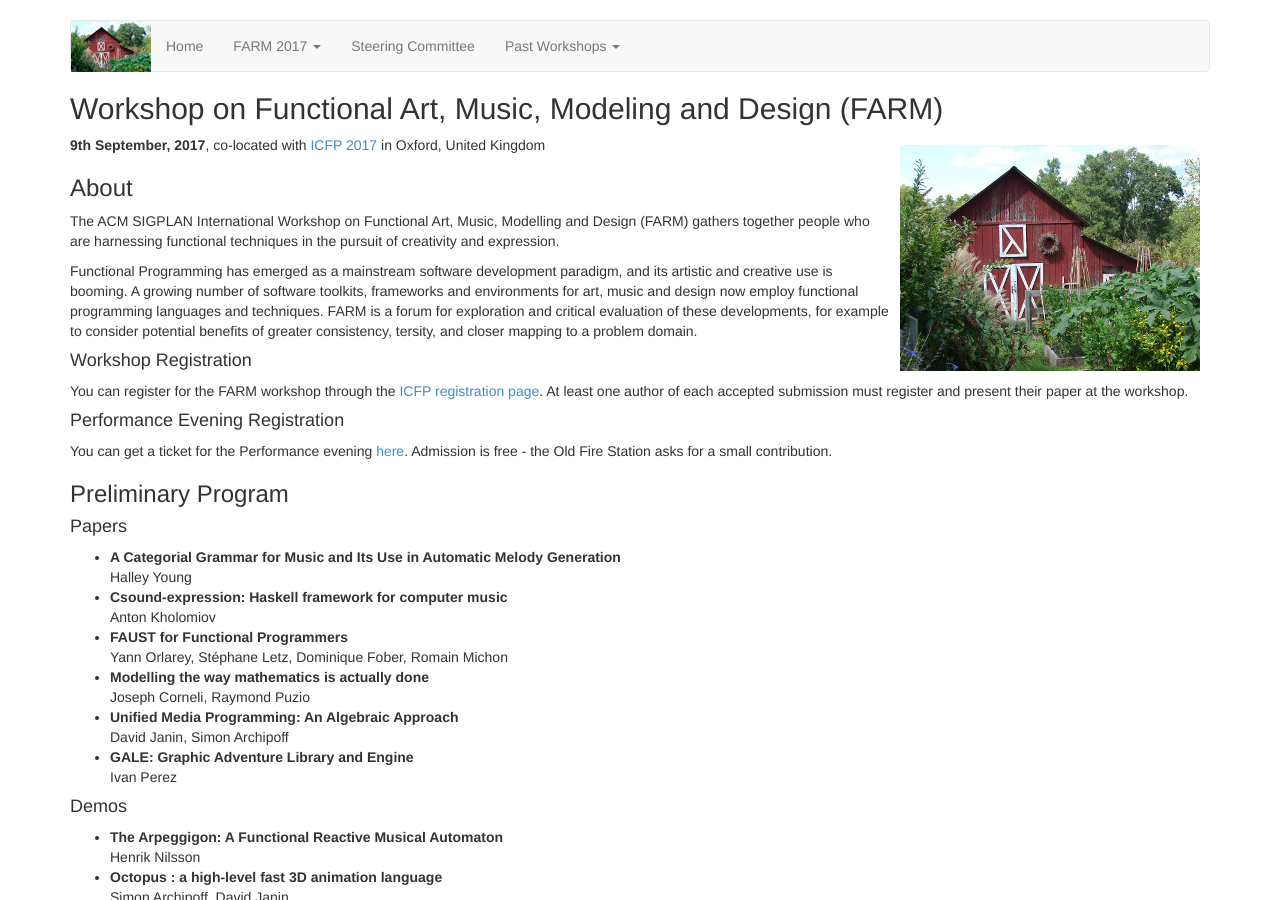
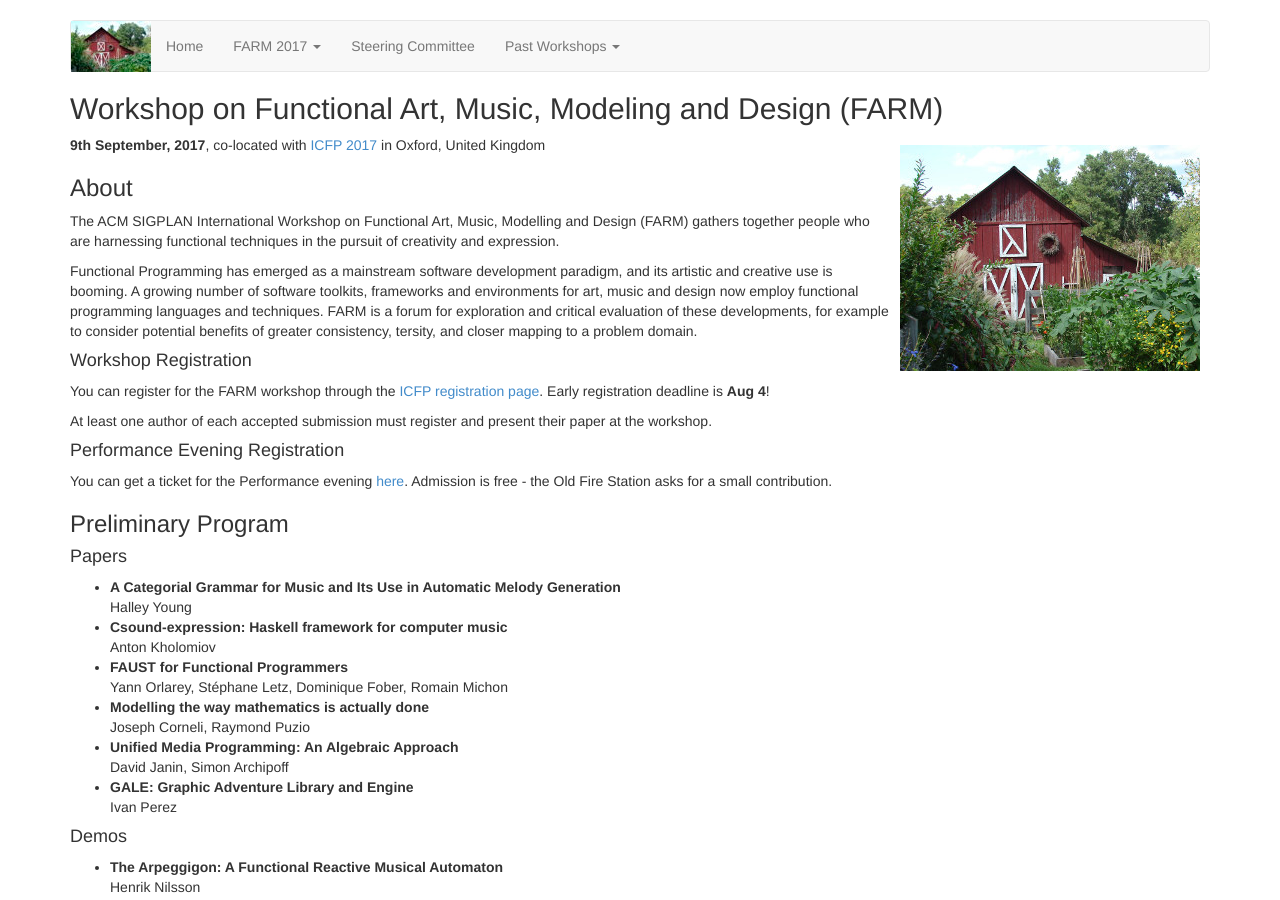
Before and after one commit to functional-art/functional-art.github.com, a Jekyll site: the page built from 2017/index.md, in a window 1280 px wide and 900 px high. Built offline with Jekyll 4.4.1, drawn with Linux system fonts in a browser that asks for light colours; nearby versions of some CDN libraries.

Commit message:
Registration, deadline.

```diff
--- a/2017/index.md
+++ b/2017/index.md
@@ -27,7 +27,11 @@ greater consistency, tersity, and closer mapping to a problem domain.
 
 #### Workshop Registration
 
-You can register for the FARM workshop through the [ICFP registration page](http://icfp17.sigplan.org/attending/registration).
+You can register for the FARM workshop through
+the
+[ICFP registration page](http://icfp17.sigplan.org/attending/registration).
+Early registration deadline is **Aug 4**!
+
 At least one author of each accepted submission must register and present their paper at the workshop.
 
 #### Performance Evening Registration
--- a/index.html
+++ b/index.html
@@ -69,7 +69,11 @@ functional techniques in the pursuit of creativity and expression.
        </div>
         <div class="col-lg-4">
 	  <h2>Current Information</h2>
-	  <p>Deadline for works has been announced : <b>submit by June 8! (Abstract Registion by June 1)</b></p>
+	  <p>The <a href="/2017/">2017 Preliminary Program</a> is
+	    up!</p>
+	  <p><a href="http://icfp17.sigplan.org/attending/registration">Registration</a>
+	    is open - early registration deadline is <b>Aug 4</b>.</p>
+          <p>You can <a href="https://oldfirestation.org.uk/whats-on/?ts_routing=/shows/873576176">register for the performance evening!</a></p>
        </div>
         <div class="col-lg-4">
           <h2>News</h2>
```
